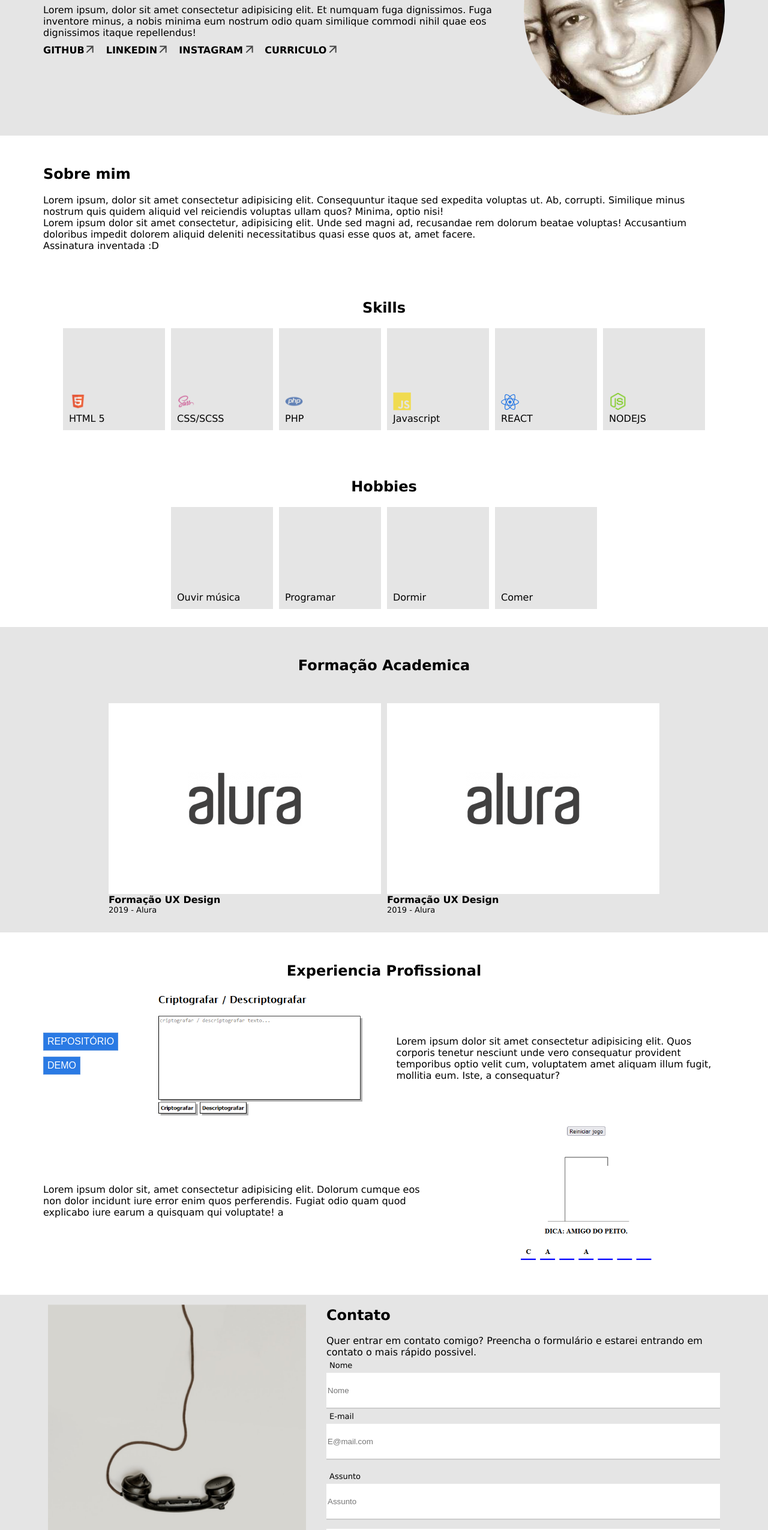
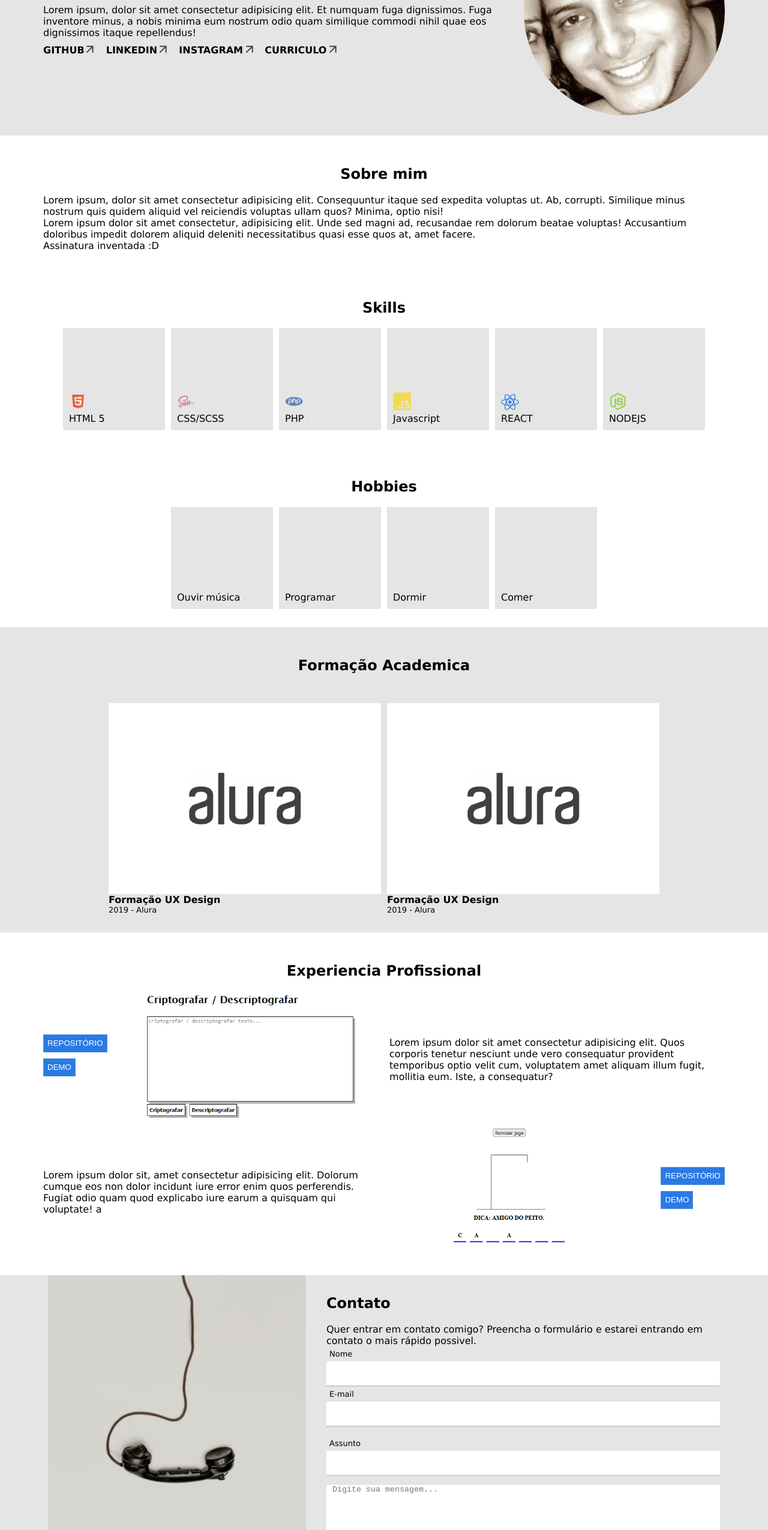
Before and after one commit to thi-ribeiro/portfolio, a plain HTML site: page Index.html in a window 1280 px wide. Shown: the part 240-2790 px from the top of the page at 60% size. Drawn offline with Linux system fonts and the light colour scheme.

Commit message:
modified:   Index.html 	modified:   css/site.css 	modified:   css/siteMobile.css 	modified:   css/siteTablet.css

```diff
--- a/Index.html
+++ b/Index.html
@@ -15,7 +15,7 @@
 			<div class="header max-w-fix">
 				<div class="logo">
 					<img src="assets/Group.svg" alt="logo" />
-					<div class="logo-texto">LOGO FRESCA</div>
+					<div class="logo-texto">Thiago Ribeiro Fantin</div>
 				</div>
 				<nav>
 					<ul class="menu">
@@ -34,7 +34,7 @@
 			<section id="sobre">
 				<div class="sobreMim max-w-fix">
 					<div class="hero-info">
-						<h1>Olá meu nome é Fulano de tal e construo páginas web</h1>
+						<h1>Olá meu nome é Thiago e construo páginas web</h1>
 						Lorem ipsum, dolor sit amet consectetur adipisicing elit. Et numquam
 						fuga dignissimos. Fuga inventore minus, a nobis minima eum nostrum
 						odio quam similique commodi nihil quae eos dignissimos itaque
@@ -67,8 +67,11 @@
 			</section>
 
 			<section id="sobre-texto">
-				<div class="sobreMimTexto max-w-fix">
+				<div class="sobre">
 					<h1>Sobre mim</h1>
+				</div>
+
+				<div class="sobre-texto max-w-fix">
 					<div>
 						Lorem ipsum, dolor sit amet consectetur adipisicing elit.
 						Consequuntur itaque sed expedita voluptas ut. Ab, corrupti.
@@ -195,6 +198,10 @@
 						<div class="forca-image">
 							<img src="./assets/forca_.PNG" alt="cripto" />
 						</div>
+						<div class="botoes-acao">
+							<input type="button" value="Repositório" />
+							<input type="button" value="Demo" />
+						</div>
 					</div>
 				</div>
 			</section>
@@ -215,33 +222,18 @@
 							<form class="formulario">
 								<div class="formulario-div">
 									<label for="nome_">Nome</label
-									><input
-										id="nome_"
-										type="text"
-										autocomplete="disabled"
-										placeholder="Nome"
-									/>
+									><input id="nome_" type="text" autocomplete="disabled" />
 								</div>
 								<div class="formulario-div">
 									<label for="email_">E-mail</label
-									><input
-										id="email_"
-										type="email"
-										autocomplete="disabled"
-										placeholder="E@mail.com"
-									/>
+									><input id="email_" type="email" autocomplete="disabled" />
 								</div>
 								<div class="formulario-div">
 									<label for="assunto_">Assunto</label
-									><input
-										id="assunto_"
-										type="text"
-										autocomplete="disabled"
-										placeholder="Assunto"
-									/>
+									><input id="assunto_" type="text" autocomplete="disabled" />
 								</div>
 								<div class="formulario-div">
-									<textarea placeholder="Mensagem"></textarea>
+									<textarea placeholder="Digite sua mensagem..."></textarea>
 								</div>
 
 								<input type="button" value="Enviar" />
@@ -253,7 +245,7 @@
 		</main>
 
 		<footer>
-			<div class="rodape max-w-fix">Desenvolvido por Fulano de tal...</div>
+			<div class="rodape max-w-fix">Desenvolvido por Thiago Ribeiro Fantin</div>
 		</footer>
 	</body>
 </html>
--- a/css/site.css
+++ b/css/site.css
@@ -26,7 +26,6 @@ input[type="button"] {
     transition-property: background, color;
     transition: 500ms ease-in-out 0s;
     border: 1px solid #739fda96;
-    font-size: medium;
     text-transform: uppercase;
 }
 
@@ -114,6 +113,14 @@ section {
     align-items: center;
     padding: 30px;
     gap: 30px;
+}
+
+.sobre-texto {
+}
+
+.sobre {
+    display: flex;
+    justify-content: center;
 }
 
 .hero-info {
@@ -288,12 +295,14 @@ section {
 
 .contato-form input[type="text"],
 input[type="email"] {
-    height: 56px;
+    padding: 0 10px;
+    height: 40px;
     border: none;
     border-bottom: 2px solid rgba(0, 0, 0, 0.2);
 }
 
 .contato-form textarea {
+    padding: 0 10px;
     height: 150px;
     resize: none;
     border: none;
--- a/css/siteMobile.css
+++ b/css/siteMobile.css
@@ -1,8 +1,4 @@
 @media only screen and (max-width: 360px) {
-    body {
-        /* font-size: small; */
-    }
-
     html {
         font-size: smaller;
         box-sizing: border-box;
@@ -16,6 +12,7 @@
     .sobreMim {
         /* width: 100%; */
         flex-direction: column-reverse;
+        text-align: justify;
     }
 
     .hero-info {
@@ -30,8 +27,6 @@
     .links-sobre {
         font-size: 11px;
     }
-
-
 
     .links-sobre img {
         width: 10px;
--- a/css/siteTablet.css
+++ b/css/siteTablet.css
@@ -1,7 +1,4 @@
 @media only screen and (max-width: 1024px) {
-    body {
-        /* font-size: small; */
-    }
 
     html {
         font-size: small;
@@ -13,8 +10,11 @@
         display: none;
     }
 
-    .sobreMim {
-        /* width: 768px; */
+    .sobre-texto,
+    .hero-info,
+    .experiencia,
+    .contato {
+        text-align: justify;
     }
 
     .formacao-academica-cards {
```
